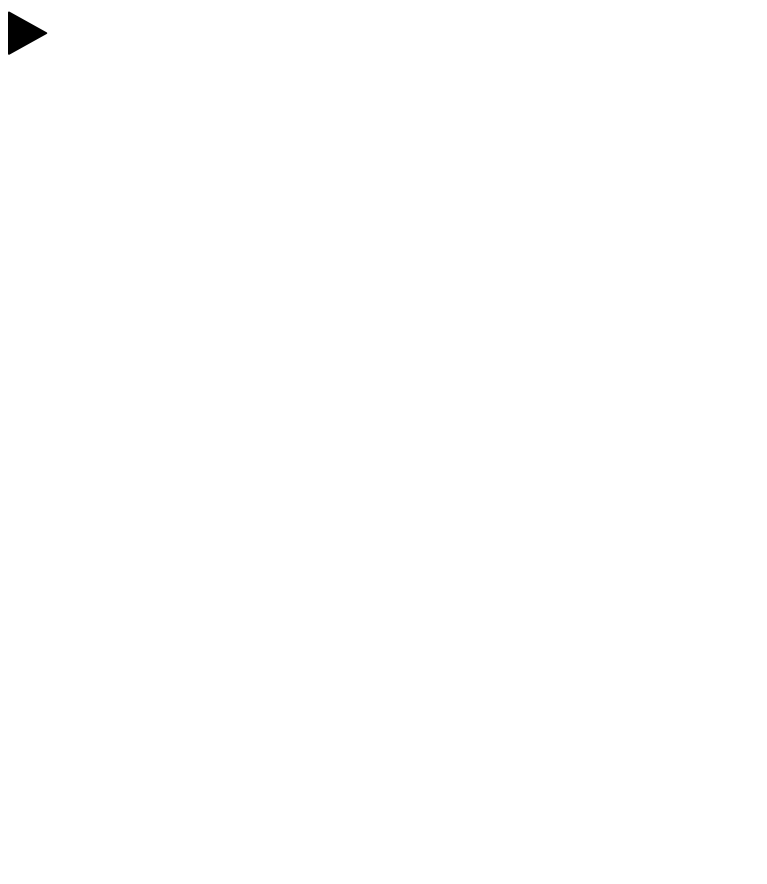
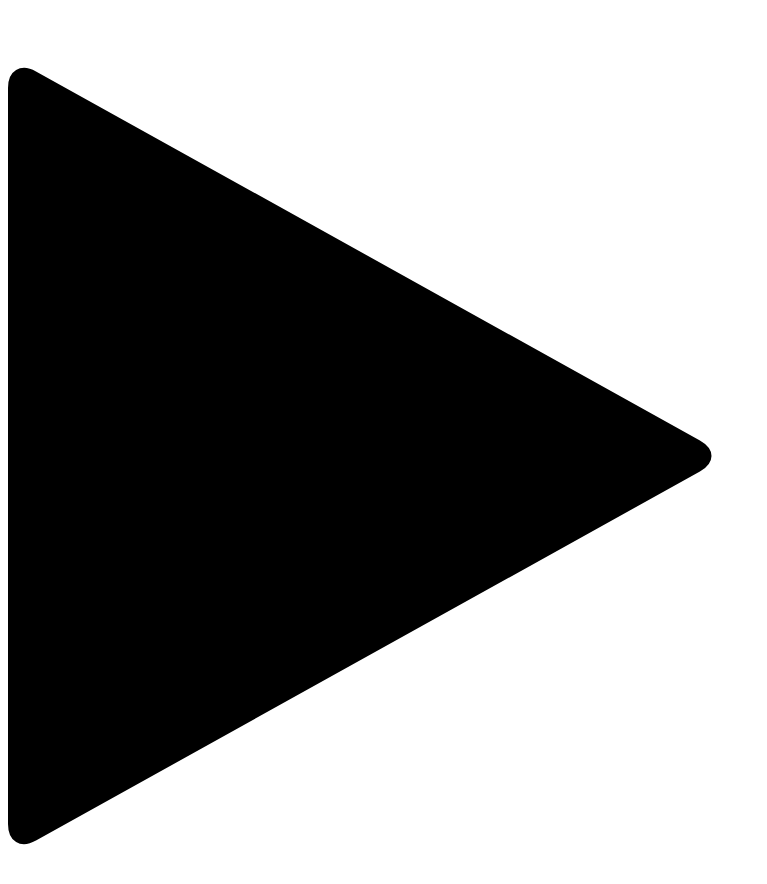
Before and after one commit to Vincent1403/Player_fall_in_love, a plain HTML site: page index.html in a window 1280 px wide. Shown: the whole page, without its empty margins (0-767 px from the left). Before the commit the page ends 800 px from the top, so only its background shows below. Drawn offline with nearby package versions, Linux system fonts and the light colour scheme.

Commit message:
Update style.css

```diff
--- a/style.css
+++ b/style.css
@@ -1,4 +1,4 @@
 #play-pause-button{
-  font-size: 50px;
+  font-size: 70vw;
   cursor: pointer;
 }
```
